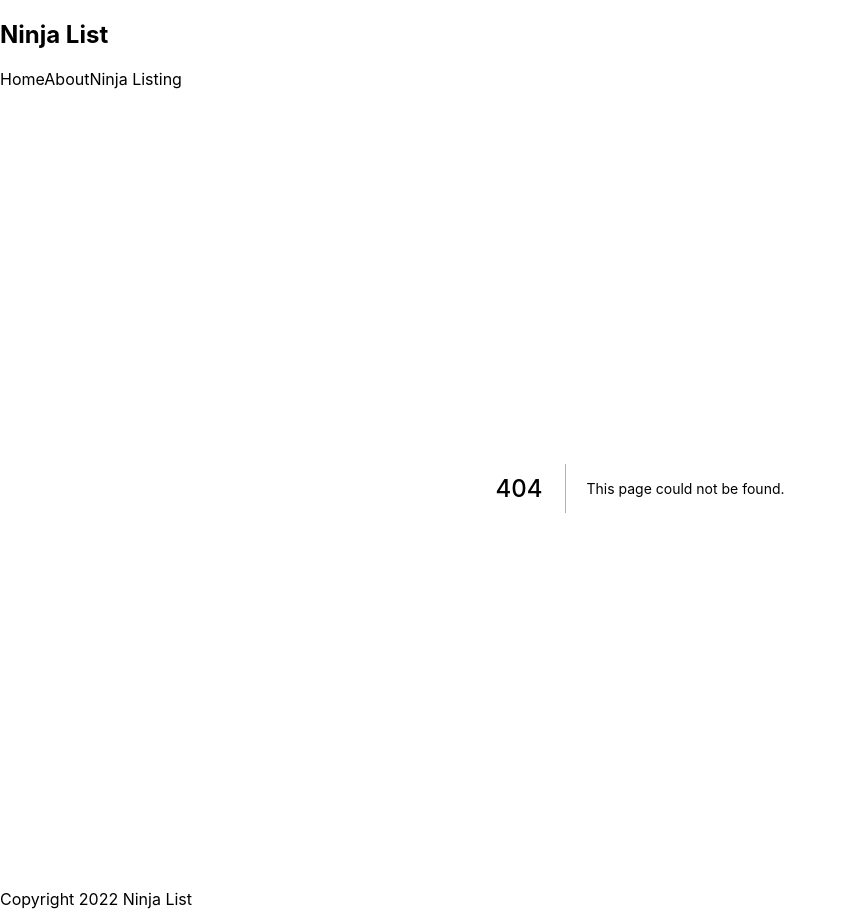
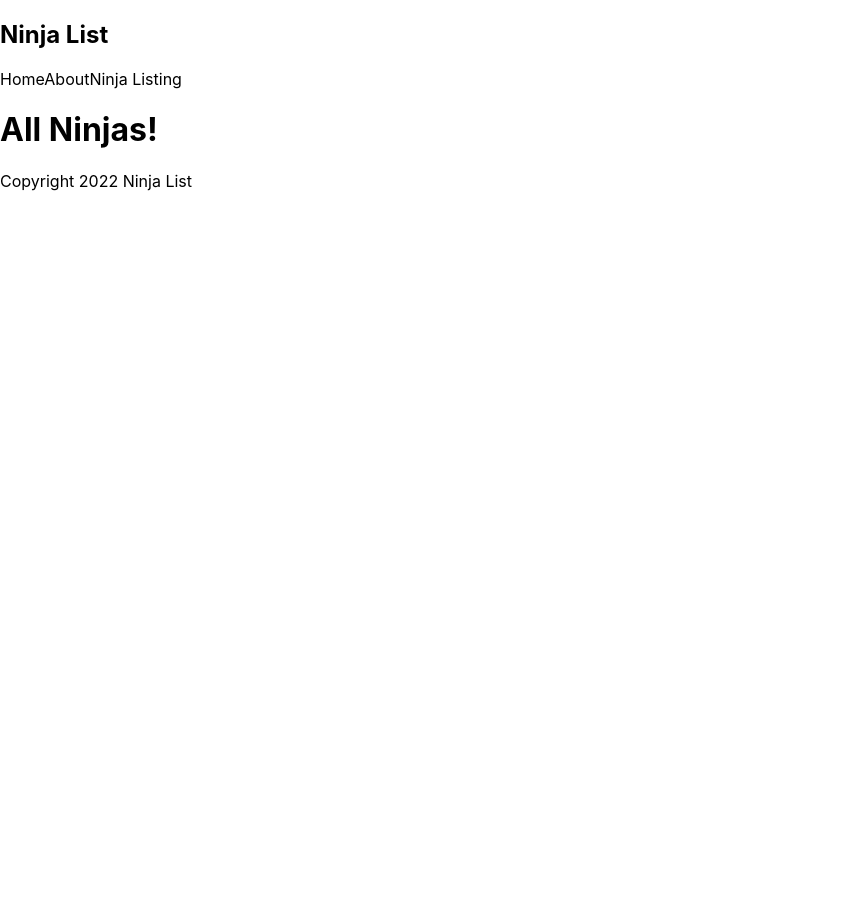
Before and after one commit to Owaisjaved/NextJsLearning, a Next.js app: page /ninja in a window 1280 px wide. Before the commit this address had no page. Shown: the whole page, without its empty margins (0-846 px from the left). After the commit the page ends 800 px from the top, so only its background shows below. Built offline with nearby package versions, Linux system fonts and the light colour scheme.

Commit message:
Ninja ListPage

```diff
--- /dev/null
+++ b/pages/ninja/index.js
@@ -0,0 +1,9 @@
+const Ninjas = () => {
+    return (
+        <div>
+            <h1>All Ninjas!</h1>
+        </div>
+     );
+}
+
+export default Ninjas;
```
